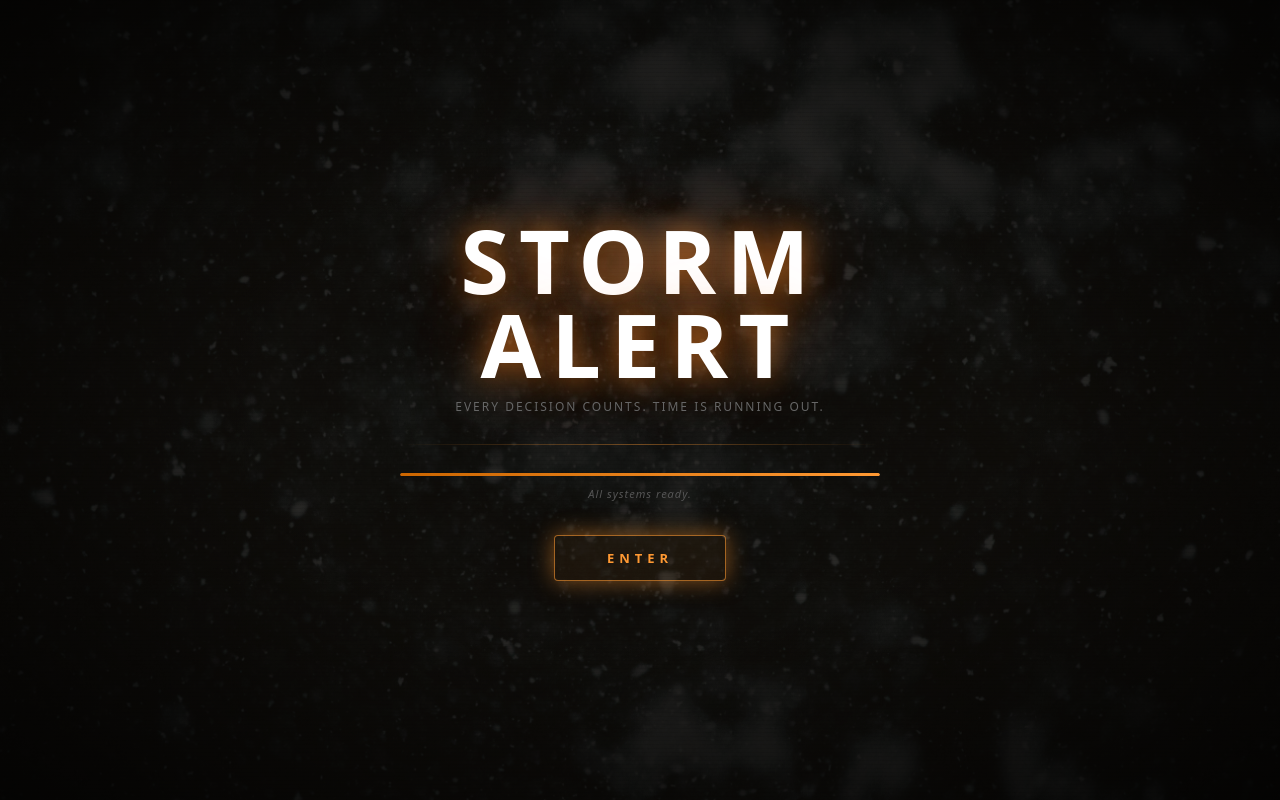
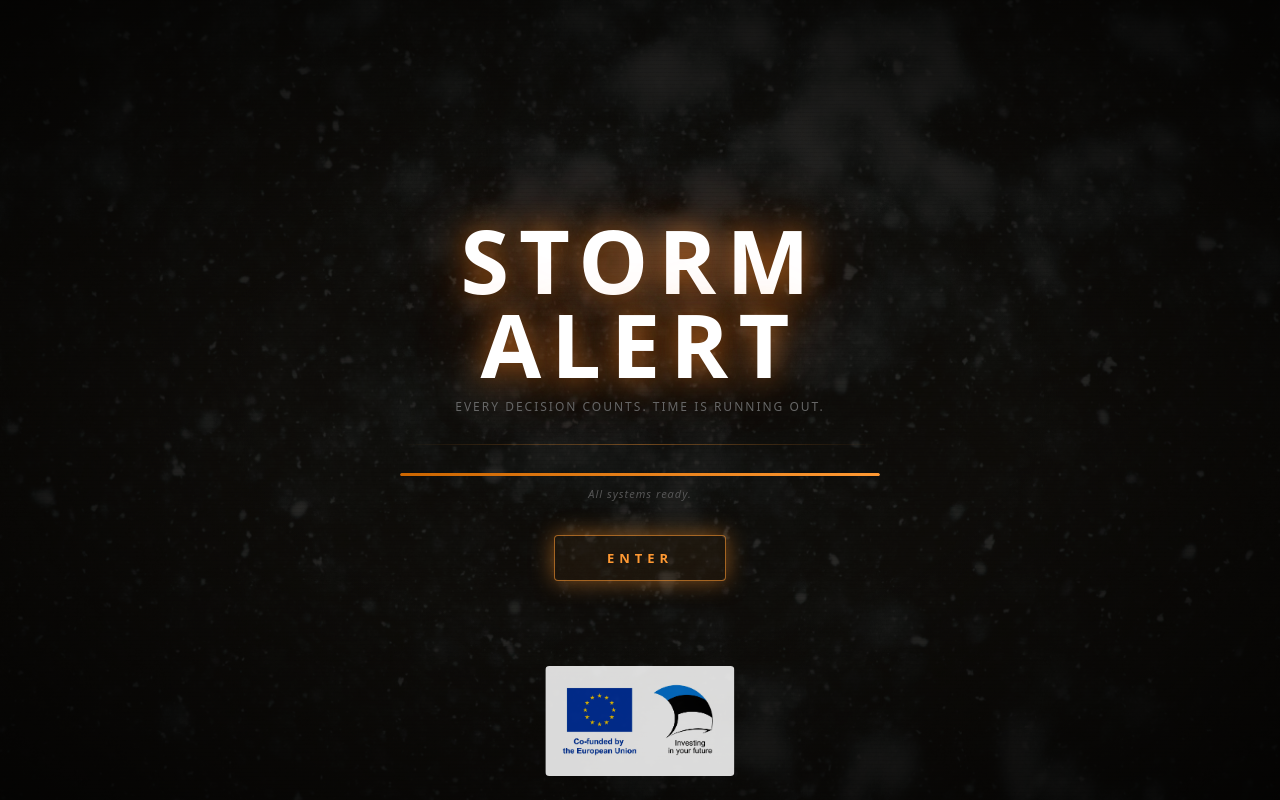
Before and after one commit to InteractiveDigitalNarrative/storm-alert, a React (Vite) app: page / in a window 1280 px wide. Built offline with nearby package versions, Linux system fonts and the light colour scheme; a web font is replaced by a local one.

Commit message:
EU Logo added

```diff
--- a/src/components/LoadingScreen.css
+++ b/src/components/LoadingScreen.css
@@ -212,3 +212,26 @@
   0%, 100% { box-shadow: 0 0 8px rgba(255,153,51,0.2); }
   50%       { box-shadow: 0 0 22px rgba(255,153,51,0.5); }
 }
+
+/* ── EU logo ──────────────────────────────────────────────────────────── */
+
+.loading-eu-logo {
+  position: absolute;
+  bottom: 24px;
+  left: 50%;
+  transform: translateX(-50%);
+  z-index: 3;
+  opacity: 0.85;
+  transition: opacity 0.3s ease;
+}
+
+.loading-eu-logo:hover {
+  opacity: 1;
+}
+
+.loading-eu-logo img {
+  height: 110px;
+  width: auto;
+  display: block;
+  border-radius: 4px;
+}
--- a/src/components/LoadingScreen.jsx
+++ b/src/components/LoadingScreen.jsx
@@ -113,6 +113,12 @@ export default function LoadingScreen({ onEnter }) {
         >
           {ready ? 'ENTER' : `${progress}%`}
         </button>
+
+      </div>
+
+      {/* EU funding logo */}
+      <div className="loading-eu-logo">
+        <img src={`${BASE_URL}Images/EULogo.jpg`} alt="Co-funded by the European Union" />
       </div>
     </div>
   );
--- a/src/components/Menu.css
+++ b/src/components/Menu.css
@@ -249,6 +249,27 @@
     font-weight: 300;
 }
 
+.menu-eu-logo {
+    position: fixed;
+    bottom: 24px;
+    left: 50%;
+    transform: translateX(-50%);
+    z-index: 1100;
+    opacity: 0.85;
+    transition: opacity 0.3s ease;
+}
+
+.menu-eu-logo:hover {
+    opacity: 1;
+}
+
+.menu-eu-logo img {
+    height: 110px;
+    width: auto;
+    display: block;
+    border-radius: 4px;
+}
+
 /* ============================================
    MODAL - About dialog
    ============================================ */
--- a/src/components/Menu.jsx
+++ b/src/components/Menu.jsx
@@ -5,6 +5,8 @@
 import React, { useState } from 'react';
 import './Menu.css';
 import { useAudioContext } from '../context/AudioContext';
+
+const BASE_URL = import.meta.env.BASE_URL;
 
 // STEP 2: COMPONENT FUNCTION
 // This component receives 3 props from its parent:
@@ -86,6 +88,11 @@ function Menu({ onStartGame, onContinueGame, hasSavedGame }) {
         <div className="menu-overlay"></div>
       </div>
 
+      {/* EU funding logo - fixed at bottom of viewport */}
+      <div className="menu-eu-logo">
+        <img src={`${BASE_URL}Images/EULogo.jpg`} alt="Co-funded by the European Union" />
+      </div>
+
       {/* ABOUT MODAL - Only shows when showAbout is true */}
       {showAbout && (
         <div className="modal">
```
Also changed, not shown: public/Images/EULogo.jpg (added), public/Images/EULogo.png (added).
